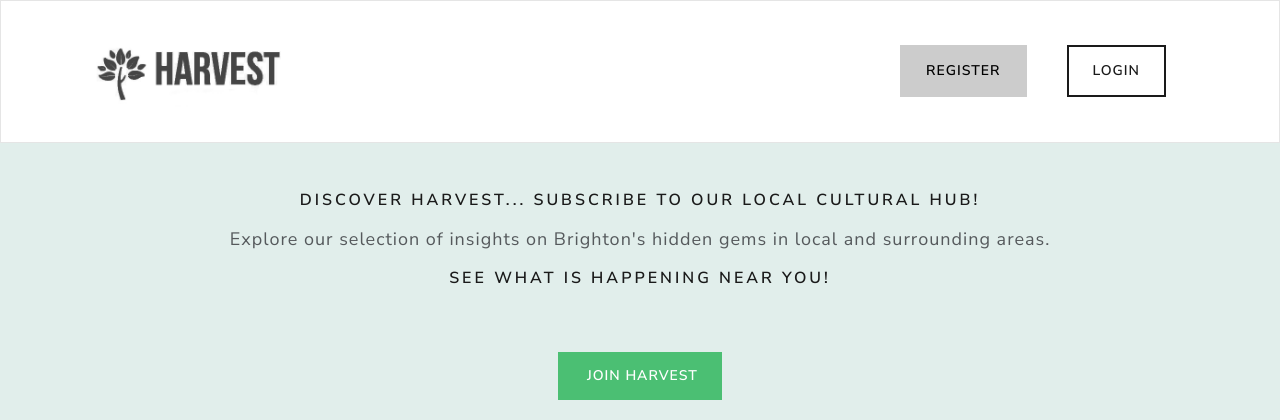
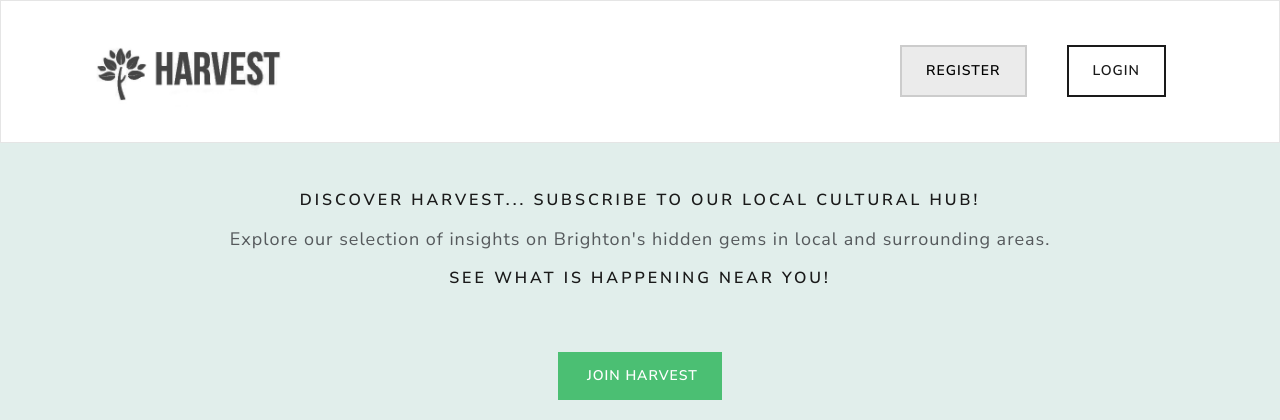
Before and after one commit to polym8th/Harvest, a Django app: page / in a window 1280 px wide, with the pointer over the restyled element. Shown: the top 420 px of the page. Run offline with Django 5.2, Linux system fonts and the light colour scheme; data that the repository does not hold is empty; some libraries are stand-ins or nearby versions.

Commit message:
update ccs

```diff
--- a/Harvest_main/static/css/styles.css
+++ b/Harvest_main/static/css/styles.css
@@ -113,7 +113,7 @@ textarea {
   margin-bottom: 60px;
 }
 .navbar .btn-outline-primary:hover {
-  background-color: #cccccc !important;
+  background-color: #EBEBEB!important;
   border-color: #cccccc !important;
   color: #000 !important;
   transition: all 0.3s ease;
```
